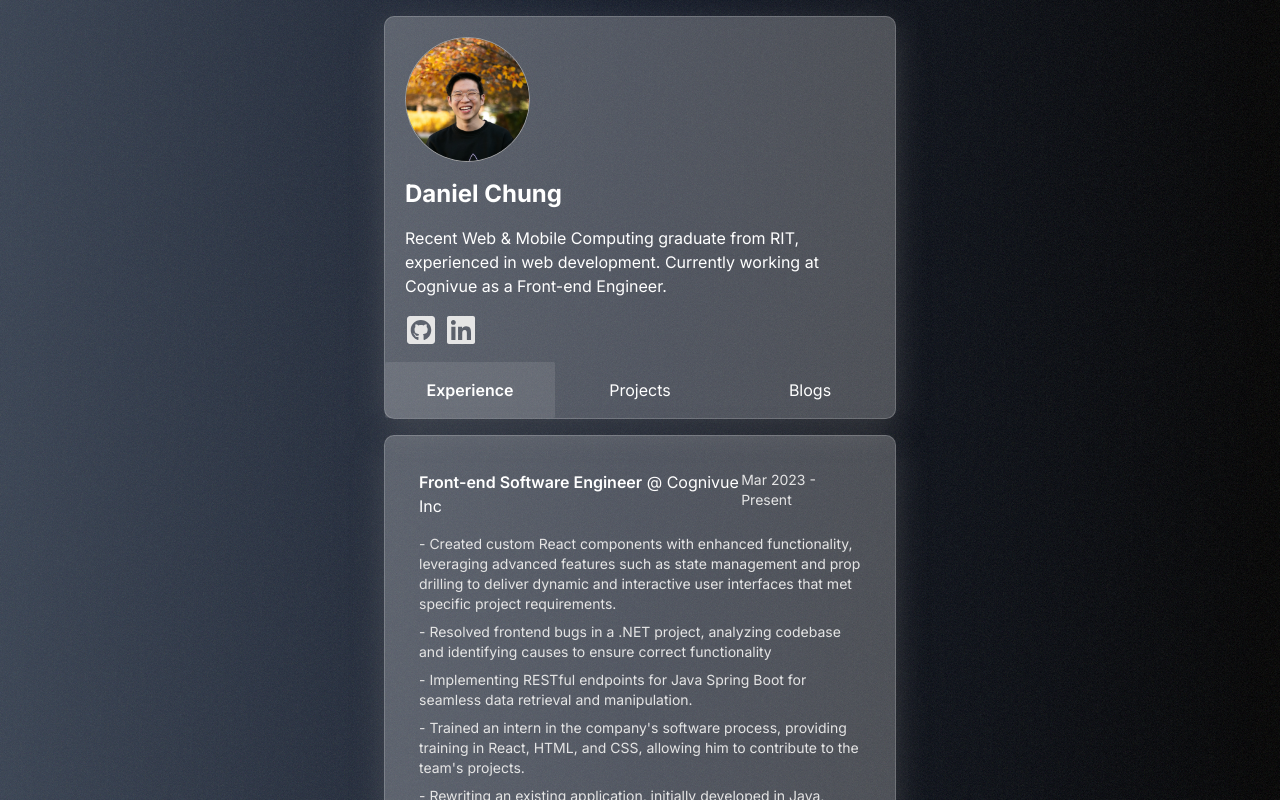
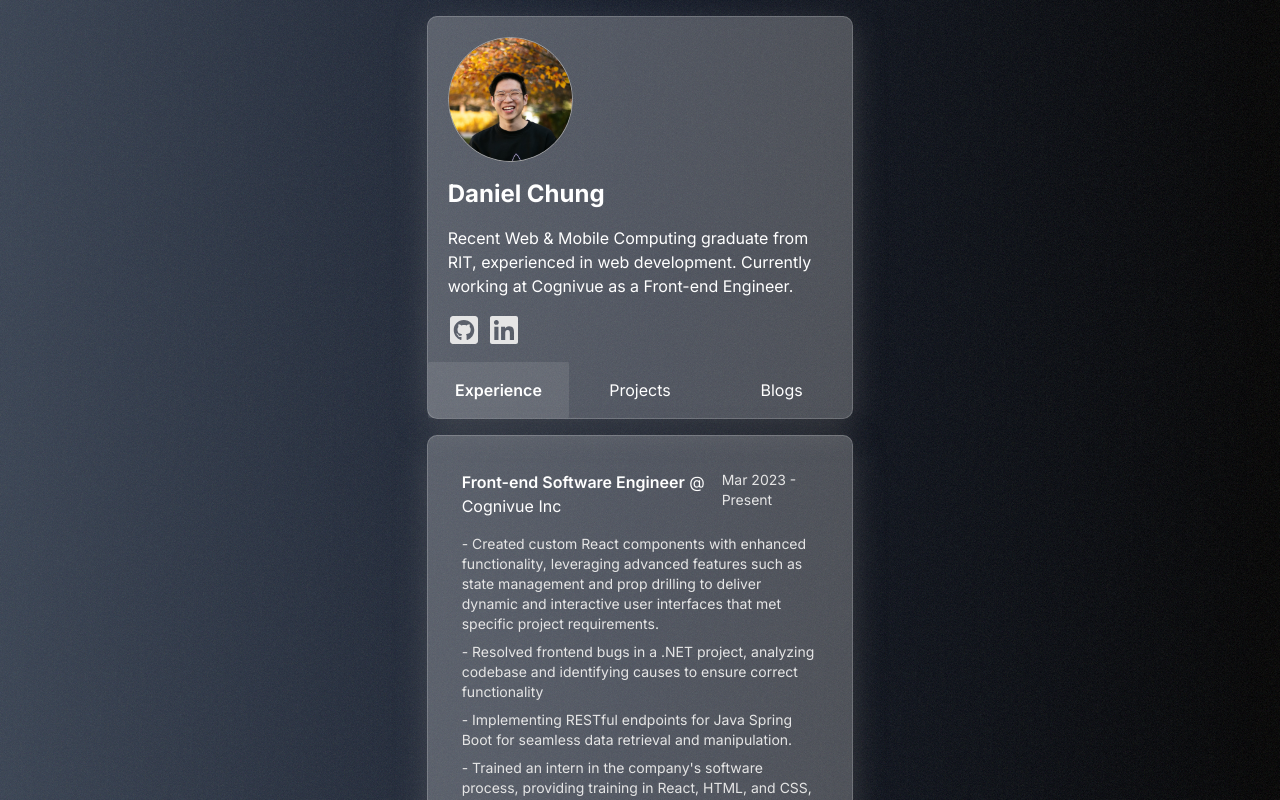
Before and after one commit to danielchungdev/danielchung.dev, a Next.js app: page / in a window 1280 px wide. Shown: the top 800 px of the page. Built offline with nearby package versions, Linux system fonts and the light colour scheme.

Commit message:
changes to width

```diff
--- a/src/app/layout.tsx
+++ b/src/app/layout.tsx
@@ -14,7 +14,7 @@ export default function RootLayout({ children,}: { children: React.ReactNode}) {
     <html lang="en">
       <body className={`${inter.className} background h-screen w-screen`}>
         <div className='w-screen'>
-          <div className='m-auto w-full sm:w-3/4 md:w-3/5 lg:w-1/2 xl:w-2/5 2xl:w-2/6 '>
+          <div className='m-auto w-full sm:w-3/4 md:w-3/5 lg:w-1/2 xl:w-1/3 2xl:w-2/6 '>
             {children}
           </div>
         </div>
```
